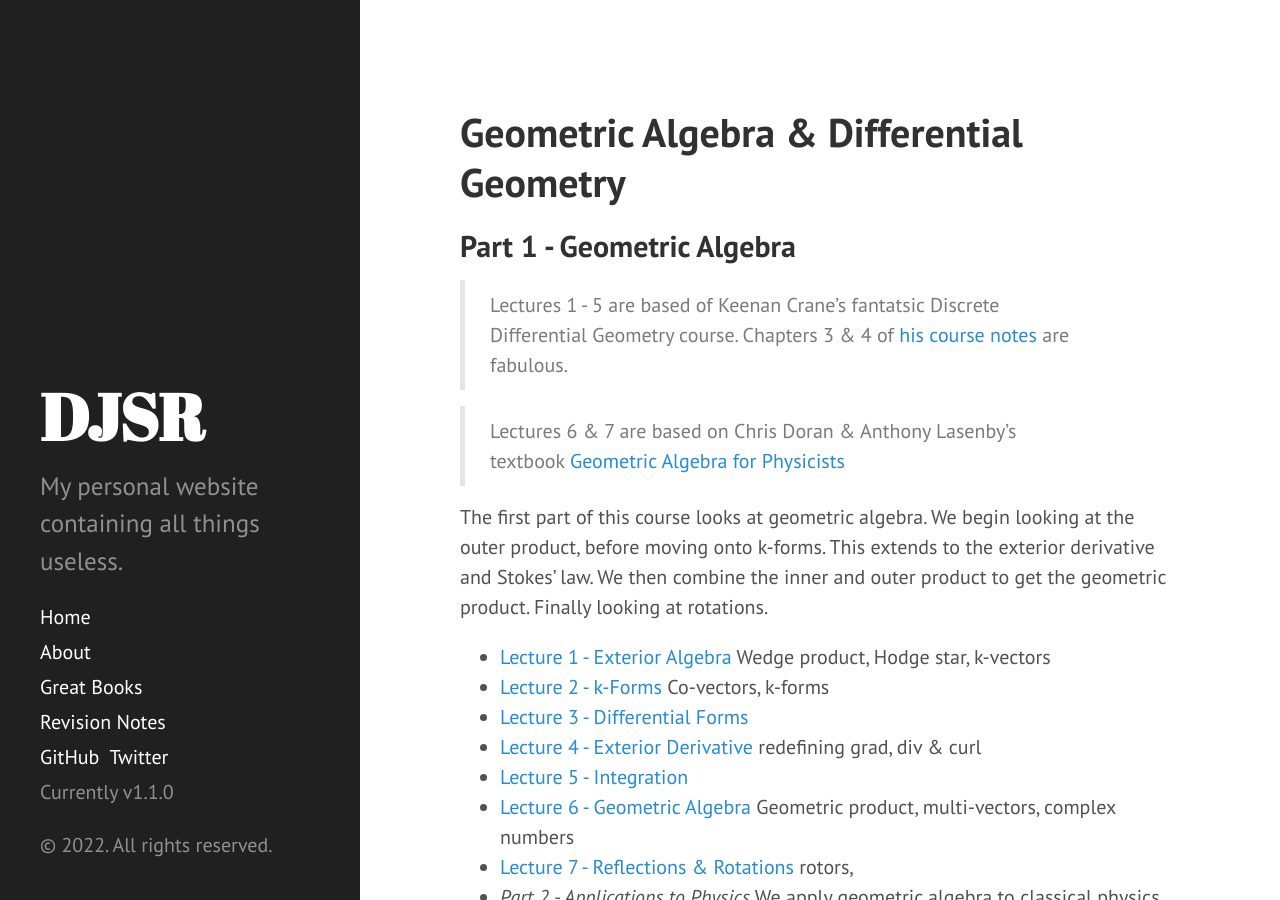
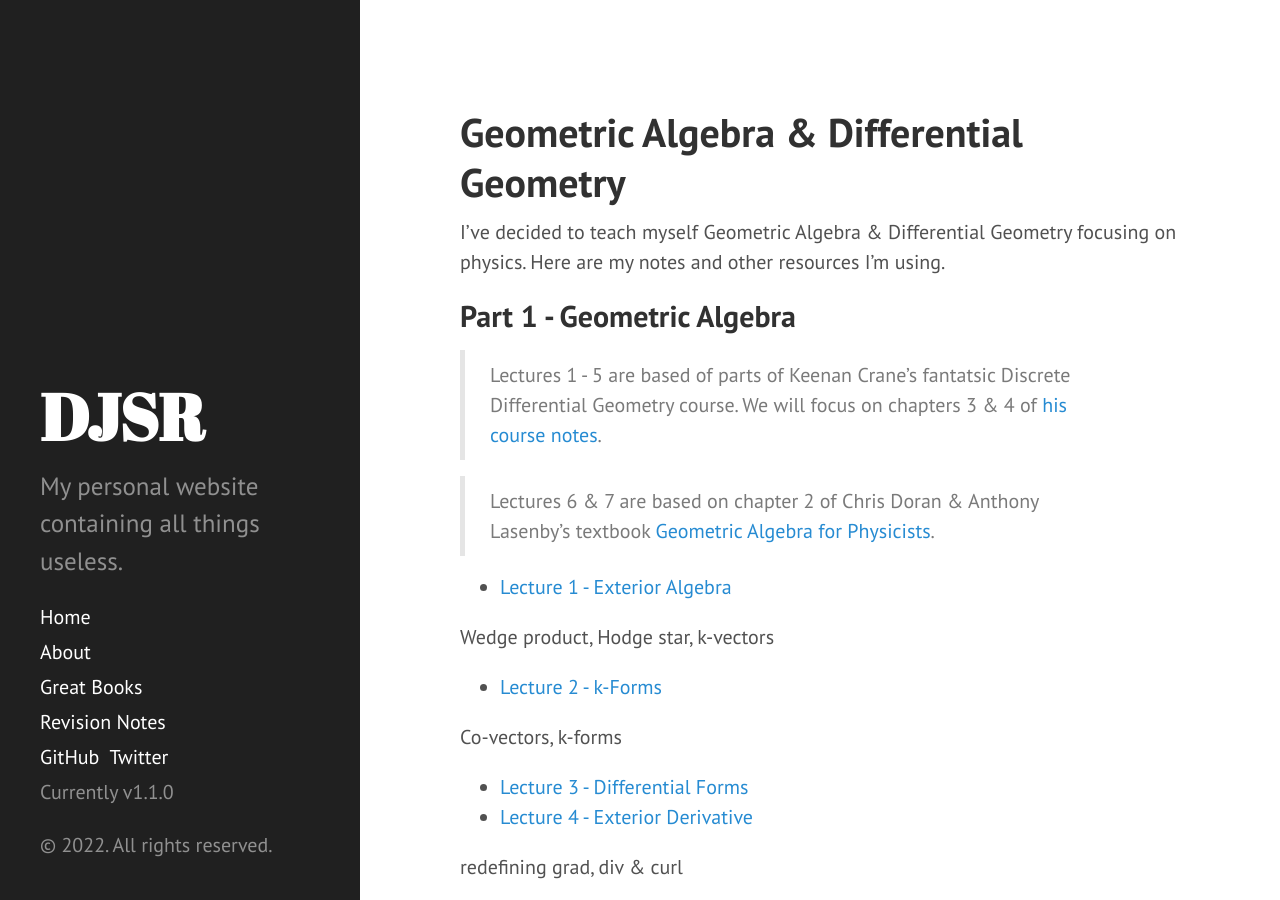
Before and after one commit to dansomrob/dansomrob.github.io, a Jekyll site: the page built from assets/Geometric_Algebra/index.md, in a window 1280 px wide and 900 px high. Built offline with Jekyll 4.4.1, drawn with Linux system fonts in a browser that asks for light colours.

Commit message:
Update index.md

```diff
--- a/assets/Geometric_Algebra/index.md
+++ b/assets/Geometric_Algebra/index.md
@@ -4,24 +4,28 @@ title: Geometric Algebra
 ---
 
 <h1>Geometric Algebra & Differential Geometry</h1>
+I've decided to teach myself Geometric Algebra & Differential Geometry focusing on physics. Here are my notes and other resources I'm using.
+<h2>Part 1 - Geometric Algebra</h2>
+> Lectures 1 - 5 are based of parts of Keenan Crane's fantatsic Discrete Differential Geometry course. We will focus on chapters 3 & 4 of [his course notes]({{ site.url }}/assets/Geometric_Algebra/DDG.pdf).
 
-<h2>Part 1 - Geometric Algebra</h2>
-> Lectures 1 - 5 are based of Keenan Crane's fantatsic Discrete Differential Geometry course. Chapters 3 & 4 of [his course notes]({{ site.url }}/assets/Geometric_Algebra/DDG.pdf) are fabulous.
+> Lectures 6 & 7 are based on chapter 2 of Chris Doran & Anthony Lasenby's textbook [Geometric Algebra for Physicists]( {{site.url}}/assets/Geometric_Algebra/GAforPhysics.pdf).
 
-> Lectures 6 & 7 are based on Chris Doran & Anthony Lasenby's textbook [Geometric Algebra for Physicists]( {{site.url}}/assets/Geometric_Algebra/GAforPhysics.pdf)
+  - [Lecture 1 - Exterior Algebra]({{ site.url }}/assets/Geometric_Algebra/Lectures/L1.pdf)
 
-The first part of this course looks at geometric algebra. We begin looking at the outer product, before moving onto k-forms. This extends to the exterior derivative and Stokes' law. We then combine the inner and outer product to get the geometric product. Finally looking at rotations.
-  - [Lecture 1 - Exterior Algebra]({{ site.url }}/assets/Geometric_Algebra/Lectures/L1.pdf)
   Wedge product, Hodge star, k-vectors
   - [Lecture 2 - k-Forms]({{ site.url }}/assets/Geometric_Algebra/Lectures/L2.pdf)
+
   Co-vectors, k-forms
   - [Lecture 3 - Differential Forms]({{ site.url }}/assets/Geometric_Algebra/Lectures/L3.pdf)
   - [Lecture 4 - Exterior Derivative]({{ site.url }}/assets/Geometric_Algebra/Lectures/L4.pdf)
+
   redefining grad, div & curl
   - [Lecture 5 - Integration]({{ site.url }}/assets/Geometric_Algebra/Lectures/L5.pdf)
   - [Lecture 6 - Geometric Algebra]({{ site.url }}/assets/Geometric_Algebra/Lectures/L6.pdf)
+
   Geometric product, multi-vectors, complex numbers
   - [Lecture 7 - Reflections & Rotations]({{ site.url }}/assets/Geometric_Algebra/Lectures/L7.pdf)
+
   rotors,
 - *Part 2 - Applications to Physics*
 We apply geometric algebra to classical physics, redefining ideas such as angular momentum. Moving onto a single Maxwell equation instead of four.
```
